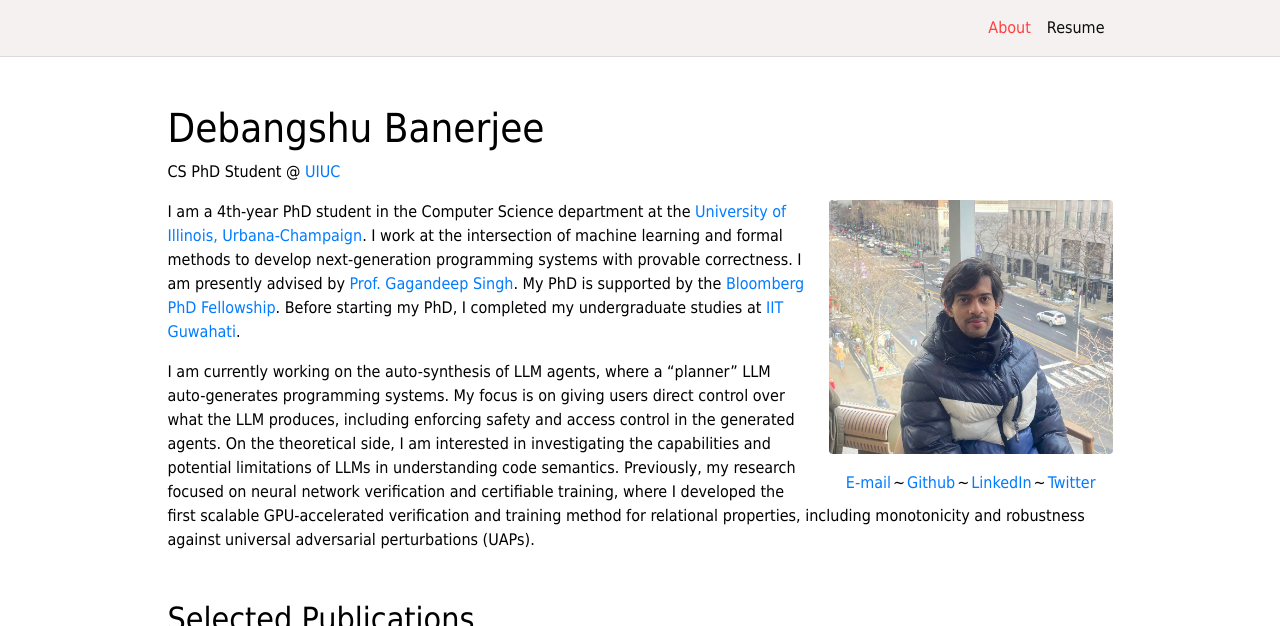
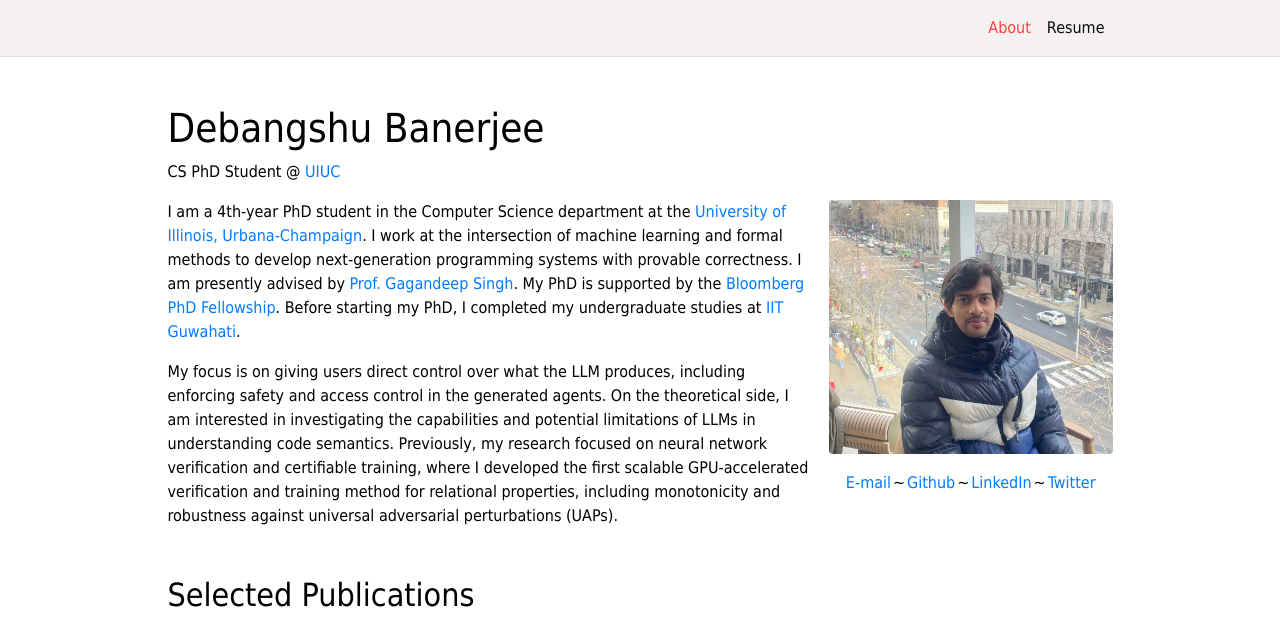
Before and after one commit to Debangshu-Banerjee/Debangshu-Banerjee.github.io, a Jekyll site: the page built from _pages/about.md, in a window 1280 px wide and 1112 px high, cut to the strip 0-626 px from the top of the window. Built offline with Jekyll 4.4.1, drawn with Linux system fonts in a browser that asks for light colours; comment, search, counter and statistics services are not loaded; a style sheet for code colours, icons or effects is not loaded.

Commit message:
Refactor about.md to remove redundancy
Removed a redundant introductory sentence about current work on auto-synthesis of LLM agents.

```diff
--- a/_pages/about.md
+++ b/_pages/about.md
@@ -16,4 +16,4 @@ social: false  # includes social icons at the bottom of the page
 
 I am a 4th-year PhD student in the Computer Science department at the [University of Illinois, Urbana-Champaign](https://cs.illinois.edu/). I work at the intersection of machine learning and formal methods to develop next-generation programming systems with provable correctness. I am presently advised by [Prof. Gagandeep Singh](https://ggndpsngh.github.io/). My PhD is supported by the [Bloomberg PhD Fellowship](https://www.bloomberg.com/company/values/tech-at-bloomberg/infrastructure-security-phd-fellowship/). Before starting my PhD, I completed my undergraduate studies at [IIT Guwahati](https://www.iitg.ac.in/).
 
-I am currently working on the auto-synthesis of LLM agents, where a "planner" LLM auto-generates programming systems. My focus is on giving users direct control over what the LLM produces, including enforcing safety and access control in the generated agents. On the theoretical side, I am interested in investigating the capabilities and potential limitations of LLMs in understanding code semantics. Previously, my research focused on neural network verification and certifiable training, where I developed the first scalable GPU-accelerated verification and training method for relational properties, including monotonicity and robustness against universal adversarial perturbations (UAPs).
+My focus is on giving users direct control over what the LLM produces, including enforcing safety and access control in the generated agents. On the theoretical side, I am interested in investigating the capabilities and potential limitations of LLMs in understanding code semantics. Previously, my research focused on neural network verification and certifiable training, where I developed the first scalable GPU-accelerated verification and training method for relational properties, including monotonicity and robustness against universal adversarial perturbations (UAPs).
```
